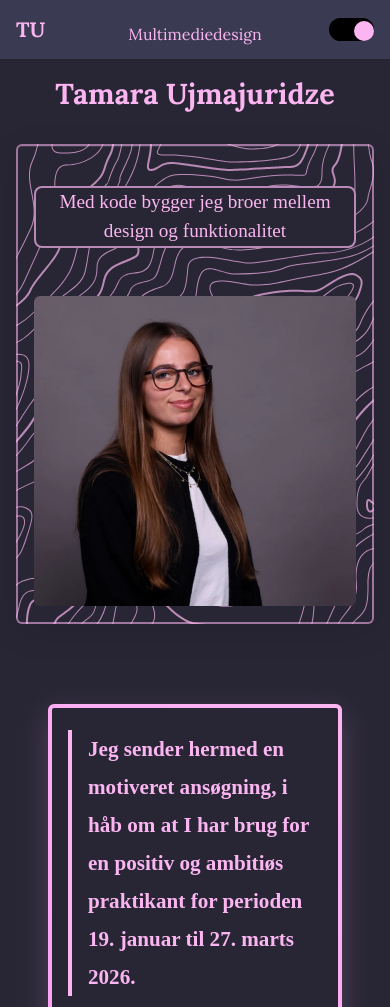
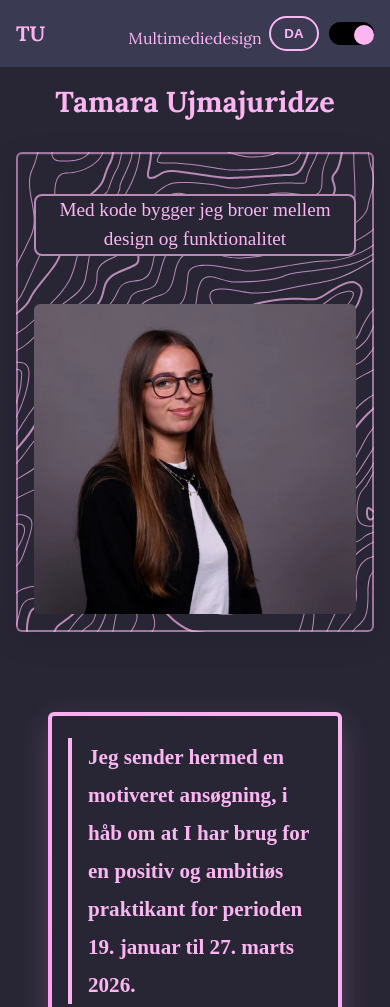
Before and after one commit to Tamaraujma/digital-ans-gning, a plain HTML site: page index.html in a window 390 px wide. Shown: the top 1007 px of the page. Drawn offline with Linux system fonts and the light colour scheme; a web font is replaced by a local one.

Commit message:
language switcher

```diff
--- a/index.html
+++ b/index.html
@@ -39,33 +39,40 @@
       <div class="header">
         <h1>TU</h1>
         <h3>Multimediedesign</h3>
-        <button id="theme-toggle" class="theme-toggle">
-          <span class="toggle-circle"></span>
-        </button>
+        <div class="header-controls">
+          <button id="language-toggle" class="language-toggle">
+            <span id="current-language">DA</span>
+          </button>
+          <button id="theme-toggle" class="theme-toggle">
+            <span class="toggle-circle"></span>
+          </button>
+        </div>
       </div>
     </header>
 
     <main>
       <h1 class="tamara-overskrift">Tamara Ujmajuridze</h1>
       <div class="img-container">
-        <p>Med kode bygger jeg broer mellem design og funktionalitet</p>
+        <p data-translate="hero-text">Med kode bygger jeg broer mellem design og funktionalitet</p>
         <img src="videoer/Tamara.webp" alt="Billede af Tamara" />
       </div>
 
       <div class="text-container">
-        <p>Jeg sender hermed en motiveret ansøgning, i håb om at I har brug for en positiv og ambitiøs praktikant for perioden 19. januar til 27. marts 2026.</p>
-        <p>Jeg hedder Tamara Ujmajuridze, jeg er 23 år gammel og jeg studerer Multimediedesign på Erhvervsakademi København på Guldbergsgade. Jeg er en engageret og arbejdsom person, som trives med udfordringer, ny læring og at få tingene gjort.</p>
-        <p>Jeg er i gang med mit 3 semester, hvor fokus ligger på Frontend Design og dermed især kodning. Jeg har en stærk interesse for webudvikling og digital design, og min fascination af, hvordan teknologi kan forbedre brugeroplevelser og skabe innovative løsninger.</p>
-        <p>Gennem min uddannelse har jeg opnået færdigheder i HTML, CSS og JavaScript, som giver mig mulighed for at omsætte kreative idéer til funktionelle og brugervenlige løsninger på nettet.</p>
-        <p>Jeg trives i samarbejdsmiljøer, hvor jeg både kan bidrage med mine egne idéer og lære af andres erfaringer. Gennem god kommunikation og stærkt teamwork har jeg bidraget til projekter, hvor vi har skabt digitale løsninger med fokus på brugervenlighed og et visuelt udtryk.</p>
-        <p>Jeg søger en praktikplads, hvor jeg kan udvikle min kompetencer yderligere og bidrage med min passion og nysgerrighed for kodning og digital design. Mit mål er at skabe digitale oplevelser, der kombinerer funktionalitet, æstetik og en stærk brugeroplevelse. Jeg ser meget frem til muligheden for at bidrage til jeres team og samtidig udvikle mig fagligt og personligt i et spændende praktikforløb.</p>
+        <p data-translate="intro-text">Jeg sender hermed en motiveret ansøgning, i håb om at I har brug for en positiv og ambitiøs praktikant for perioden 19. januar til 27. marts 2026.</p>
+        <p data-translate="about-text">Jeg hedder Tamara Ujmajuridze, jeg er 23 år gammel og jeg studerer Multimediedesign på Erhvervsakademi København på Guldbergsgade. Jeg er en engageret og arbejdsom person, som trives med udfordringer, ny læring og at få tingene gjort.</p>
+        <p data-translate="education-text">Jeg er i gang med mit 3 semester, hvor fokus ligger på Frontend Design og dermed især kodning. Jeg har en stærk interesse for webudvikling og digital design, og min fascination af, hvordan teknologi kan forbedre brugeroplevelser og skabe innovative løsninger.</p>
+        <p data-translate="skills-text">Gennem min uddannelse har jeg opnået færdigheder i HTML, CSS og JavaScript, som giver mig mulighed for at omsætte kreative idéer til funktionelle og brugervenlige løsninger på nettet.</p>
+        <p data-translate="teamwork-text">Jeg trives i samarbejdsmiljøer, hvor jeg både kan bidrage med mine egne idéer og lære af andres erfaringer. Gennem god kommunikation og stærkt teamwork har jeg bidraget til projekter, hvor vi har skabt digitale løsninger med fokus på brugervenlighed og et visuelt udtryk.</p>
+        <p data-translate="internship-search-text">Jeg søger en praktikplads, hvor jeg kan udvikle min kompetencer yderligere og bidrage med min passion og nysgerrighed for kodning og digital design. Mit mål er at skabe digitale oplevelser, der kombinerer funktionalitet, æstetik og en stærk brugeroplevelse. Jeg ser meget frem til muligheden for at bidrage til jeres team og samtidig udvikle mig fagligt og personligt i et spændende praktikforløb.</p>
       </div>
+
       <div class="cv">
-        <h2>Mit CV</h2>
-        <a href="./dokumenter/cv_tamara.pdf" download class="download-cv">Download mit CV</a>
+        <h2 data-translate="cv-title">Mit CV</h2>
+        <a href="./dokumenter/cv_tamara.pdf" download class="download-cv" data-translate="download-cv">Download mit CV</a>
       </div>
+
       <div class="mine-projekter">
-        <h2>Mine projekter</h2>
+        <h2 data-translate="projects-title">Mine projekter</h2>
         <div class="projekt-grid">
           <div class="projekt-box highlighted">
             <div class="projekt-video">
@@ -125,11 +132,11 @@
       </div>
 
       <div class="kvalifikationer">
-        <h2>Kvalifikationer og erfaring</h2>
+        <h2 data-translate="qualifications-title">Kvalifikationer og erfaring</h2>
 
         <div class="kvalifikationer-content">
           <div class="kategori">
-            <h3>Programmer:</h3>
+            <h3 data-translate="programs-title">Programmer:</h3>
             <div class="skill-buttons">
               <button class="skill-btn">Visual studio code</button>
               <button class="skill-btn">Adobe Illustrator</button>
@@ -140,7 +147,7 @@
           </div>
 
           <div class="kategori">
-            <h3>Sprog:</h3>
+            <h3 data-translate="languages-title">Sprog:</h3>
             <div class="skill-buttons">
               <button class="skill-btn">HTML</button>
               <button class="skill-btn">CSS</button>
@@ -152,7 +159,7 @@
           </div>
 
           <div class="kategori">
-            <h3>Emner:</h3>
+            <h3 data-translate="topics-title">Emner:</h3>
             <div class="skill-buttons">
               <button class="skill-btn">Frontend Developer</button>
               <button class="skill-btn">UI/UX- developer</button>
@@ -172,5 +179,6 @@
       </div>
     </footer>
     <script src="script.js"></script>
+    <script src="translations.js"></script>
   </body>
 </html>
--- a/script.js
+++ b/script.js
@@ -12,6 +12,47 @@ themeToggle.addEventListener("click", () => {
 
   body.setAttribute("data-theme", newTheme);
   localStorage.setItem("theme", newTheme);
+});
+
+// Language switcher functionality
+let currentLanguage = localStorage.getItem("language") || "da";
+
+function updateLanguage(lang) {
+  const elementsToTranslate = document.querySelectorAll("[data-translate]");
+
+  elementsToTranslate.forEach((element) => {
+    const key = element.getAttribute("data-translate");
+    if (translations[lang] && translations[lang][key]) {
+      element.textContent = translations[lang][key];
+    }
+  });
+
+  // Update language button text
+  const languageButton = document.getElementById("current-language");
+  if (languageButton) {
+    languageButton.textContent = lang.toUpperCase();
+  }
+
+  // Update HTML lang attribute
+  document.documentElement.setAttribute("lang", lang);
+
+  // Save language preference
+  localStorage.setItem("language", lang);
+  currentLanguage = lang;
+}
+
+// Language toggle event listener
+document.addEventListener("DOMContentLoaded", () => {
+  const languageToggle = document.getElementById("language-toggle");
+  if (languageToggle) {
+    languageToggle.addEventListener("click", () => {
+      const newLanguage = currentLanguage === "da" ? "en" : "da";
+      updateLanguage(newLanguage);
+    });
+  }
+
+  // Initialize language on page load
+  updateLanguage(currentLanguage);
 });
 
 // Lazy loading for videos
--- a/style.css
+++ b/style.css
@@ -41,6 +41,30 @@ html {
   font-weight: 500;
   top: 0;
   z-index: 100;
+}
+
+/* Tilføj til din style.css fil */
+.header-controls {
+  display: flex;
+  gap: 10px;
+  align-items: center;
+}
+
+.language-toggle {
+  background: transparent;
+  border: 2px solid var(--text-color);
+  border-radius: 20px;
+  padding: 8px 12px;
+  color: var(--text-color);
+  font-weight: bold;
+  cursor: pointer;
+  transition: all 0.3s ease;
+  min-width: 50px;
+}
+
+.language-toggle:hover {
+  background: var(--text-color);
+  color: var(--bg-color);
 }
 
 .header h1 {
--- /dev/null
+++ b/translations.js
@@ -0,0 +1,34 @@
+const translations = {
+  da: {
+    "hero-text": "Med kode bygger jeg broer mellem design og funktionalitet",
+    "intro-text": "Jeg sender hermed en motiveret ansøgning, i håb om at I har brug for en positiv og ambitiøs praktikant for perioden 19. januar til 27. marts 2026.",
+    "about-text": "Jeg hedder Tamara Ujmajuridze, jeg er 23 år gammel og jeg studerer Multimediedesign på Erhvervsakademi København på Guldbergsgade. Jeg er en engageret og arbejdsom person, som trives med udfordringer, ny læring og at få tingene gjort.",
+    "studies-text": "Jeg er i gang med mit 3 semester, hvor fokus ligger på Frontend Design og dermed især kodning. Jeg har en stærk interesse for webudvikling og digital design, og min fascination af, hvordan teknologi kan forbedre brugeroplevelser og skabe innovative løsninger.",
+    "skills-text": "Gennem min uddannelse har jeg opnået færdigheder i HTML, CSS og JavaScript, som giver mig mulighed for at omsætte kreative idéer til funktionelle og brugervenlige løsninger på nettet.",
+    "teamwork-text": "Jeg trives i samarbejdsmiljøer, hvor jeg både kan bidrage med mine egne idéer og lære af andres erfaringer. Gennem god kommunikation og stærkt teamwork har jeg bidraget til projekter, hvor vi har skabt digitale løsninger med fokus på brugervenlighed og et visuelt udtryk.",
+    "goals-text": "Jeg søger en praktikplads, hvor jeg kan udvikle min kompetencer yderligere og bidrage med min passion og nysgerrighed for kodning og digital design. Mit mål er at skabe digitale oplevelser, der kombinerer funktionalitet, æstetik og en stærk brugeroplevelse. Jeg ser meget frem til muligheden for at bidrage til jeres team og samtidig udvikle mig fagligt og personligt i et spændende praktikforløb.",
+    "cv-title": "Mit CV",
+    "download-cv": "Download mit CV",
+    "projects-title": "Mine projekter",
+    "qualifications-title": "Kvalifikationer og erfaring",
+    "programs-title": "Programmer:",
+    "languages-title": "Sprog:",
+    "topics-title": "Emner:",
+  },
+  en: {
+    "hero-text": "With code, I build bridges between design and functionality",
+    "intro-text": "I hereby submit a motivated application in the hope that you are looking for a positive and ambitious intern for the period from January 19 to March 27, 2026.",
+    "about-text": "My name is Tamara Ujmajuridze, I am 23 years old, and I am studying Multimedia Design at the Copenhagen Business Academy on Guldbergsgade. I am an engaged and hardworking person who thrives on challenges, new learning, and getting things done.",
+    "studies-text": "I am currently in my 3rd semester, where the focus is on Frontend Design and escpsciallt coding. I have a strong interest in web development and digital design, as well as a fascination with how technology can enhance user experiences and create innovative solutions.",
+    "skills-text": "Throughout my education, I have acquired skills in HTML, CSS, and JavaScript, which enable me to transform creative ideas into functional and user-friendly solutions on the web.",
+    "teamwork-text": "I thrive in collaborative environments, where I can both contribute my own ideas and learn from the experiences of others. Through good communication and strong teamwork, I have contributed to projects where we created digital solutions with a focus on user-friendliness and visual design.",
+    "goals-text": "I am seeking an internship where I can further develop my skills and contribute with my passion and curiosity for coding and digital design. My goal is to create digital experiences that combine functionality, aesthetics, and a strong user experience. I am very much looking forward to the opportunity to contribute to your team while also developing both professionally and personally in an exciting internship.",
+    "cv-title": "My CV",
+    "download-cv": "Download my CV",
+    "projects-title": "My projects",
+    "qualifications-title": "Qualifications and experience",
+    "programs-title": "Programs:",
+    "languages-title": "Languages:",
+    "topics-title": "Topics:",
+  },
+};
```
